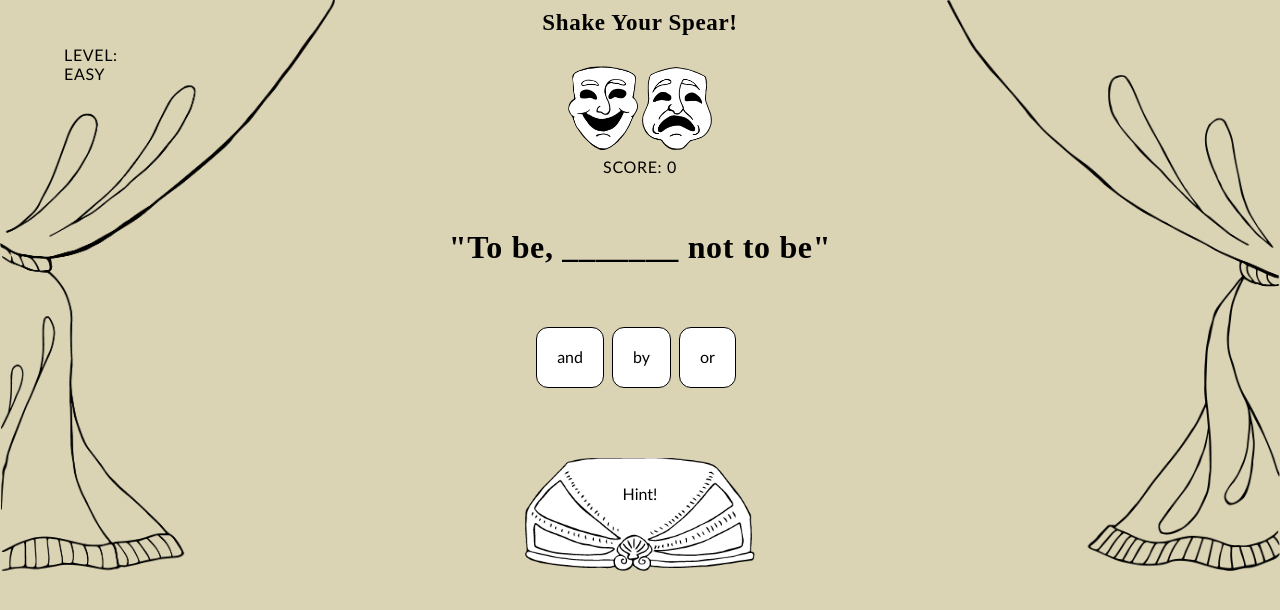
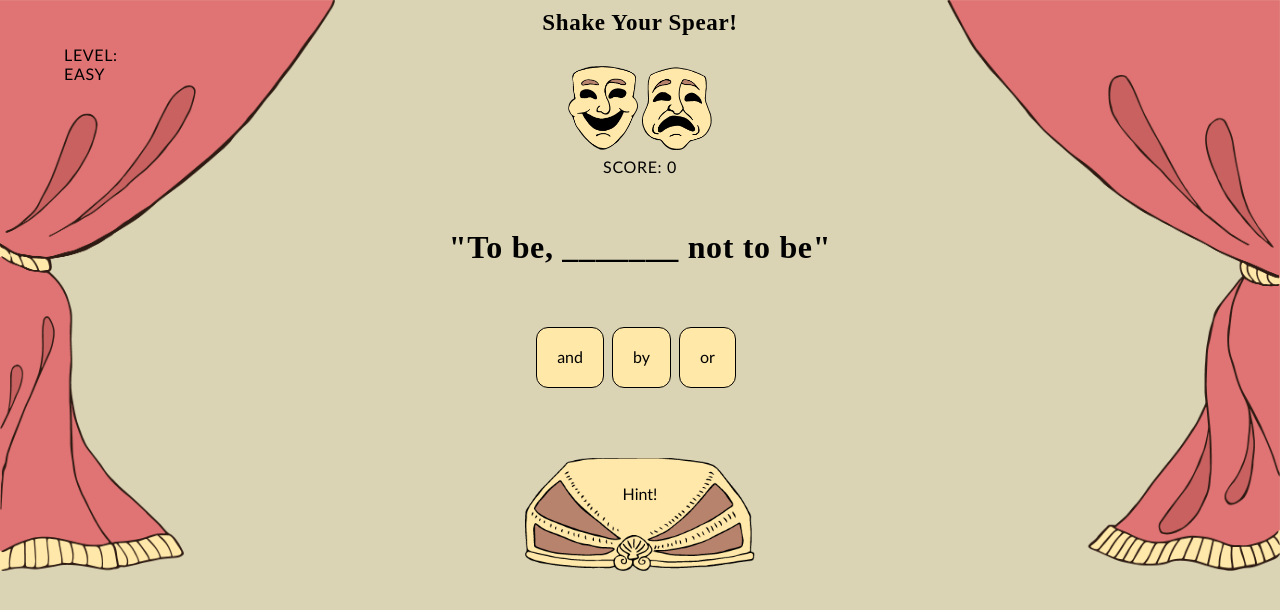
Before and after one commit to weresquirrel/wdi-shakespeare-game, a PHP site: page / in a window 1280 px wide. Shown: the top 610 px of the page. Run offline with PHP 8.4, Linux system fonts and the light colour scheme; some libraries are stand-ins or nearby versions.

Commit message:
colours and some visuals added, it looks nice, and works almost correct

```diff
--- a/css/style.css
+++ b/css/style.css
@@ -10,7 +10,7 @@
 body {
   /*background-color: #e4dbb2;*/
   /*background-color: #dbd4b4;*/
-  background:#dbd4b4 url("../pictures/rightCurtain.png") no-repeat top right;
+  background:#dbd4b4 url("../pictures/rightCurtain03.png") no-repeat top right;
   background-size: contain;
   margin: 0;
   padding: 0;
@@ -20,7 +20,7 @@ body {
   text-transform: uppercase;
 }
 #wrap {
-  background: url("../pictures/leftCurtain.png") no-repeat top left;
+  background: url("../pictures/leftCurtain03.png") no-repeat top left;
   background-size: contain;
 }
 
@@ -57,12 +57,6 @@ h1 {
   width: 90px;
   height: auto;
   padding-top: 20px;
-}
-
-.active {
-  /*border: 1px solid black;*/
-  /*background-color: red;*/
-  /*background: url("../pictures/leftCurtain.png") no-repeat top left;*/
 }
 
 #happy {
@@ -121,17 +115,18 @@ h2 {
 #options button {
   padding: 20px;
   border: 1px solid black;
-  background-color: white;
+  background-color: #ffe8a8;
   margin-right: 8px;
   border-radius: 12px;
 }
 
 #options button:hover {
-  color: lightblue;
+  color: #e07373;
 }
 
 #options button:disabled {
-  color: silver;
+  color: #9e9e9e;
+  border-color: #9e9e9e;
 }
 
 footer {
@@ -159,7 +154,7 @@ footer button {
   border: none;
   width: 230px;
   min-height: 113px;
-  background: url("../pictures/prompt.png") no-repeat bottom center;
+  background: url("../pictures/prompt02.png") no-repeat bottom center;
   background-size: cover;
   padding-bottom: 40px;
 }
--- a/index.html
+++ b/index.html
@@ -20,8 +20,8 @@
             Level: <span class="level">easy</span>
           </div>
           <div id="score">
-            <img src="./pictures/happyFace.png" alt="Happy theather mask" id="happy">
-            <img src="./pictures/sadFace.png" alt="Sad theather mask" id="sad">
+            <img src="./pictures/happyFace02.png" alt="Happy theather mask" id="happy">
+            <img src="./pictures/sadFace02.png" alt="Sad theather mask" id="sad">
             <p>score: <span></span></p>
           </div>
           <div id="menu">
```
Also changed, not shown: pictures/happyFace02.png (added), pictures/leftCurtain02.png (added), pictures/leftCurtain03.png (added), pictures/prompt02.png (added), pictures/rightCurtain02.png (added), pictures/rightCurtain03.png (added), pictures/sadFace02.png (added), 1 other file.
